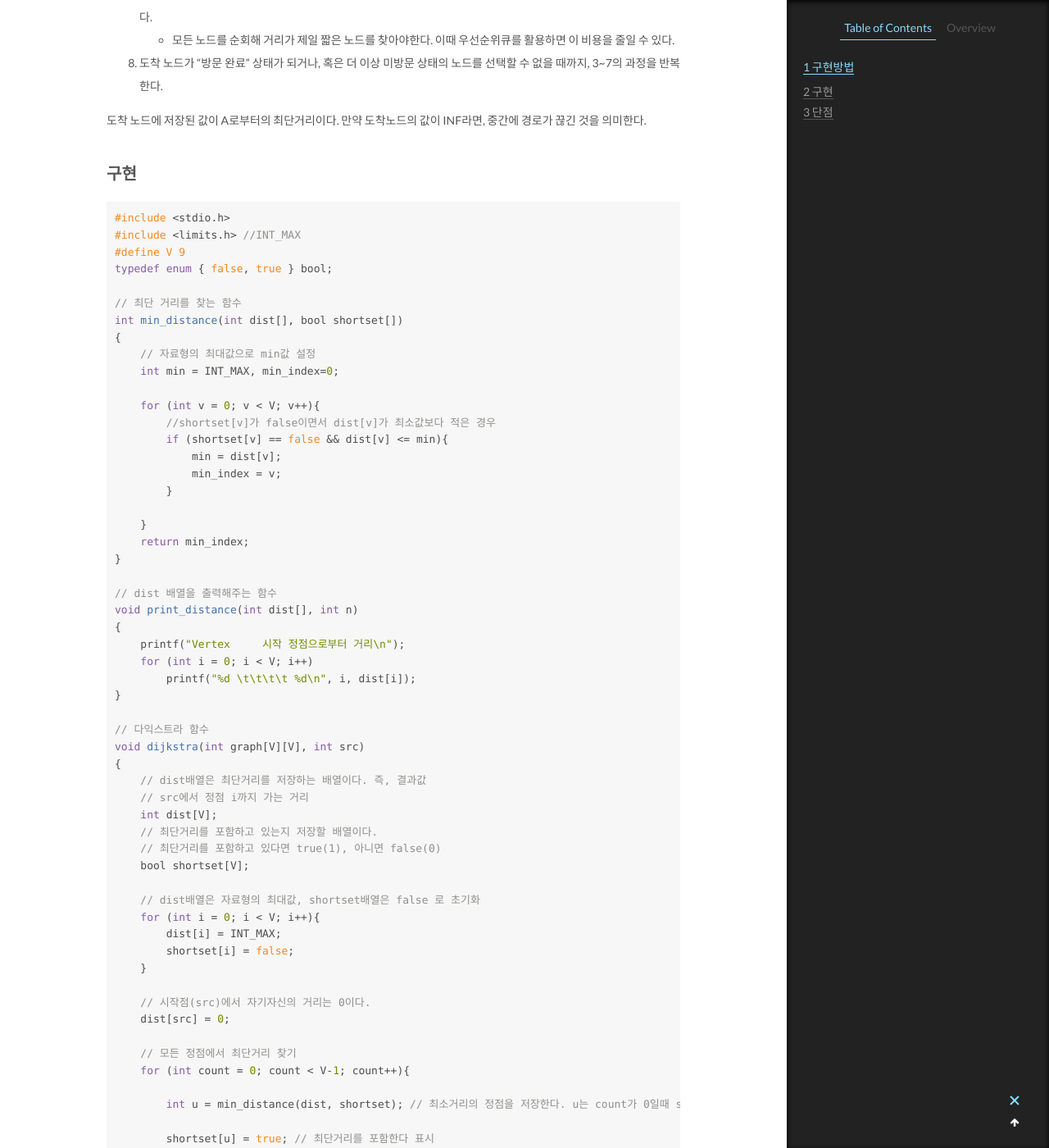
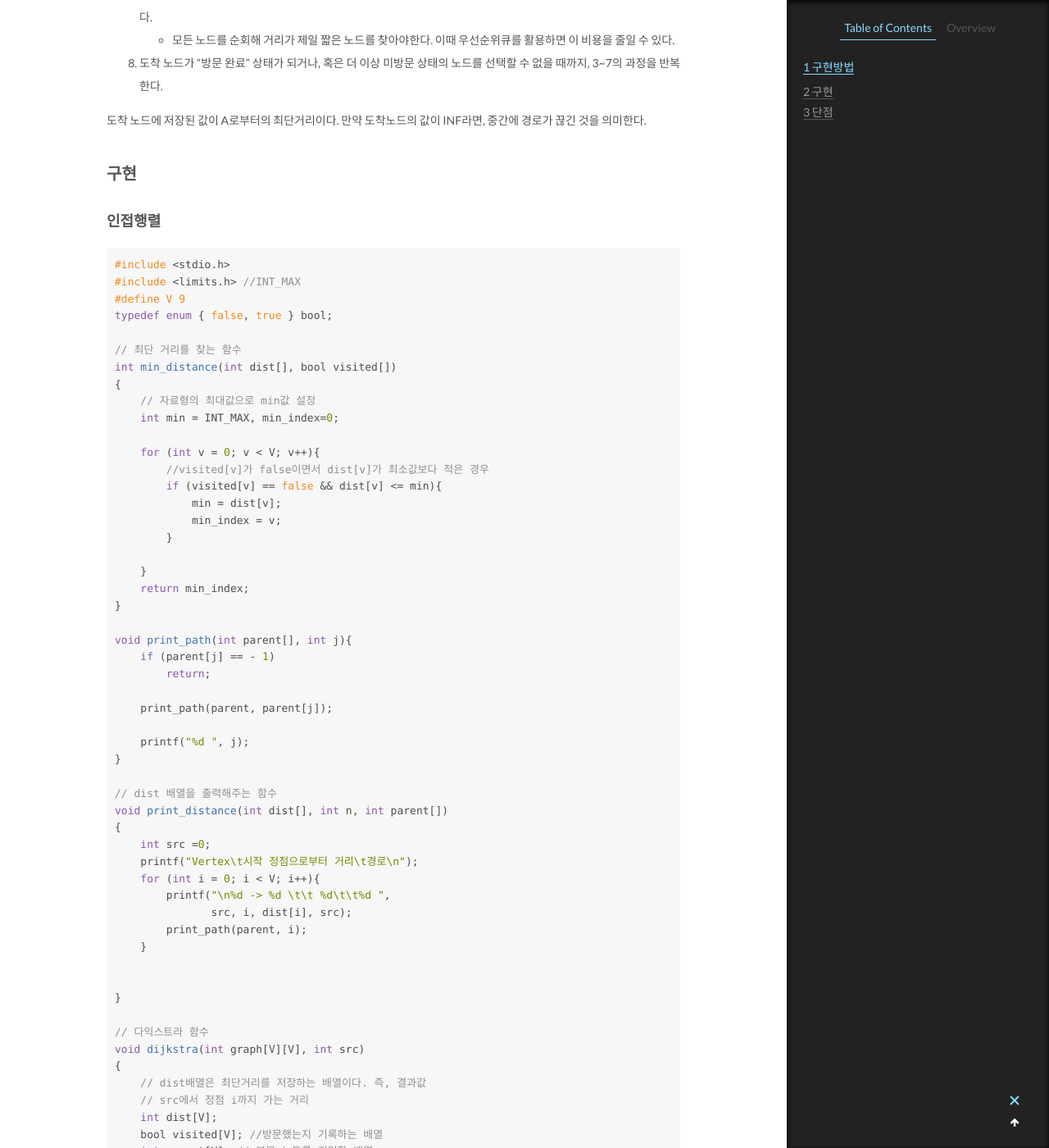
Before and after one commit to dh00023/dh00023.github.io, a Jekyll site: the page built from _posts/2018-05-26-algorithm-dijkstra.md, in a window 1280 px wide and 1400 px high, scrolled down 1466 px. Shown: the whole window at 82% size. Built offline with Jekyll 4.4.1, drawn with Linux system fonts in a browser that asks for light colours; some of the changed text lies outside the part shown.

Commit message:
recursive

````diff
--- a/_posts/2018-05-26-algorithm-dijkstra.md
+++ b/_posts/2018-05-26-algorithm-dijkstra.md
@@ -36,6 +36,8 @@ tag:
 
 ## 구현
 
+### 인접행렬
+
 ```c
 #include <stdio.h>
 #include <limits.h> //INT_MAX
@@ -43,14 +45,14 @@ tag:
 typedef enum { false, true } bool;
 
 // 최단 거리를 찾는 함수
-int min_distance(int dist[], bool shortset[])
+int min_distance(int dist[], bool visited[])
 {
     // 자료형의 최대값으로 min값 설정
     int min = INT_MAX, min_index=0;
 
     for (int v = 0; v < V; v++){
-        //shortset[v]가 false이면서 dist[v]가 최소값보다 적은 경우
-        if (shortset[v] == false && dist[v] <= min){
+        //visited[v]가 false이면서 dist[v]가 최소값보다 적은 경우
+        if (visited[v] == false && dist[v] <= min){
             min = dist[v];
             min_index = v;
         }
@@ -59,12 +61,27 @@ int min_distance(int dist[], bool shortset[])
     return min_index;
 }
 
+void print_path(int parent[], int j){
+    if (parent[j] == - 1)
+        return;
+
+    print_path(parent, parent[j]);
+
+    printf("%d ", j);
+}
+
 // dist 배열을 출력해주는 함수
-void print_distance(int dist[], int n)
+void print_distance(int dist[], int n, int parent[])
 {
-    printf("Vertex     시작 정점으로부터 거리\n");
-    for (int i = 0; i < V; i++)
-        printf("%d \t\t\t\t %d\n", i, dist[i]);
+    int src =0;
+    printf("Vertex\t시작 정점으로부터 거리\t경로\n");
+    for (int i = 0; i < V; i++){
+        printf("\n%d -> %d \t\t %d\t\t%d ",
+               src, i, dist[i], src);
+        print_path(parent, i);
+    }
+
+
 }
 
 // 다익스트라 함수
@@ -73,14 +90,14 @@ void dijkstra(int graph[V][V], int src)
     // dist배열은 최단거리를 저장하는 배열이다. 즉, 결과값
     // src에서 정점 i까지 가는 거리
     int dist[V];
-    // 최단거리를 포함하고 있는지 저장할 배열이다.
-    // 최단거리를 포함하고 있다면 true(1), 아니면 false(0)
-    bool shortset[V];
+    bool visited[V]; //방문했는지 기록하는 배열
+    int parent[V]; // 부모 노드를 기억할 배열
 
-    // dist배열은 자료형의 최대값, shortset배열은 false 로 초기화
+    // dist배열은 자료형의 최대값, visited배열은 false 로 초기화
+    parent[0] = -1;
     for (int i = 0; i < V; i++){
         dist[i] = INT_MAX;
-        shortset[i] = false;
+        visited[i] = false;
     }
 
     // 시작점(src)에서 자기자신의 거리는 0이다.
@@ -89,36 +106,39 @@ void dijkstra(int graph[V][V], int src)
     // 모든 정점에서 최단거리 찾기
     for (int count = 0; count < V-1; count++){
 
-        int u = min_distance(dist, shortset); // 최소거리의 정점을 저장한다. u는 count가 0일때 src와 같다.
+        int u = min_distance(dist, visited); // 최소거리의 정점을 저장한다. u는 count가 0일때 src와 같다.
 
-        shortset[u] = true; // 최단거리를 포함한다 표시
+        visited[u] = true; //방문했음을 표시한다.
 
         // 값을 update해준다.
         for (int v = 0; v < V; v++){
-            // shortset이 false이면서, u->v로의 엣지가 있고
+            // visited이 false이면서, u->v로의 엣지가 있고
             // 엣지를 더한 값이 현재 distance보다 작은 경우
-            if (!shortset[v] && graph[u][v] && dist[u] != INT_MAX
-                && dist[u]+graph[u][v] < dist[v])
+            if (!visited[v] && graph[u][v] && dist[u] != INT_MAX
+                && dist[u]+graph[u][v] < dist[v]){
+                parent[v] = u;
                 dist[v] = dist[u] + graph[u][v];
+            }
         }
 
 
     }
     // 시작점으로 부터 각 정점의 최단거리 출력
-    print_distance(dist, V);
+    print_distance(dist, V,parent);
 }
 
 int main()
 {
+
     int graph[V][V] = {
         {0, 4, 0, 0, 0, 0, 0, 8, 0},
-        {4, 0, 8, 0, 0, 0, 0, 11, 0},
+        {5, 0, 8, 0, 0, 0, 0, 11, 0},
         {0, 8, 0, 7, 0, 4, 0, 0, 2},
         {0, 0, 7, 0, 9, 14, 0, 0, 0},
         {0, 0, 0, 9, 0, 10, 0, 0, 0},
         {0, 0, 4, 14, 10, 0, 2, 0, 0},
         {0, 0, 0, 0, 0, 2, 0, 1, 6},
-        {8, 11, 0, 0, 0, 0, 1, 0, 7},
+        {0, 12, 0, 0, 0, 0, 1, 0, 7},
         {0, 0, 2, 0, 0, 0, 6, 7, 0}
     };
 
````
Also changed, not shown: _posts/2018-05-19-algorithm-maze.md (+53 -1 lines).
